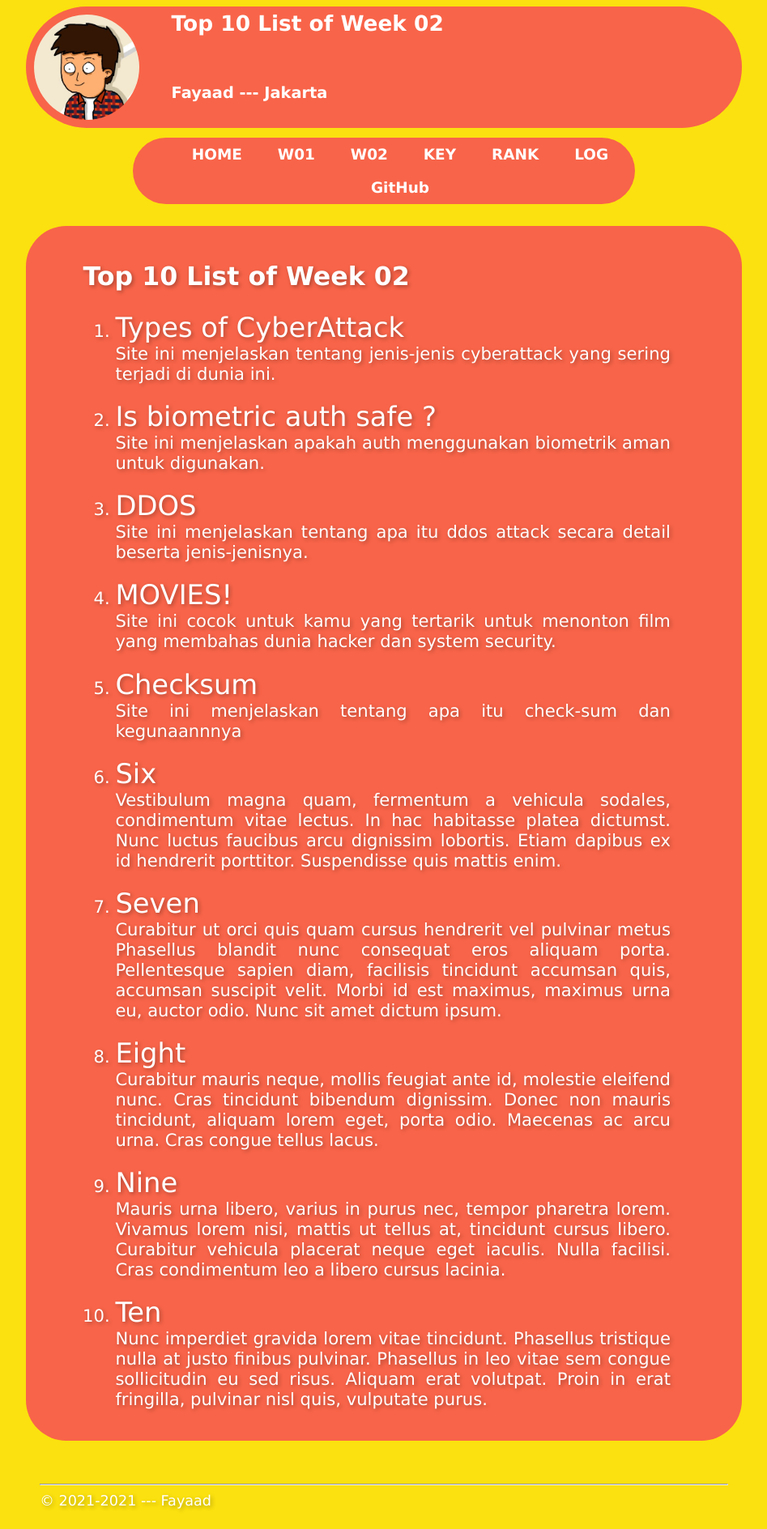
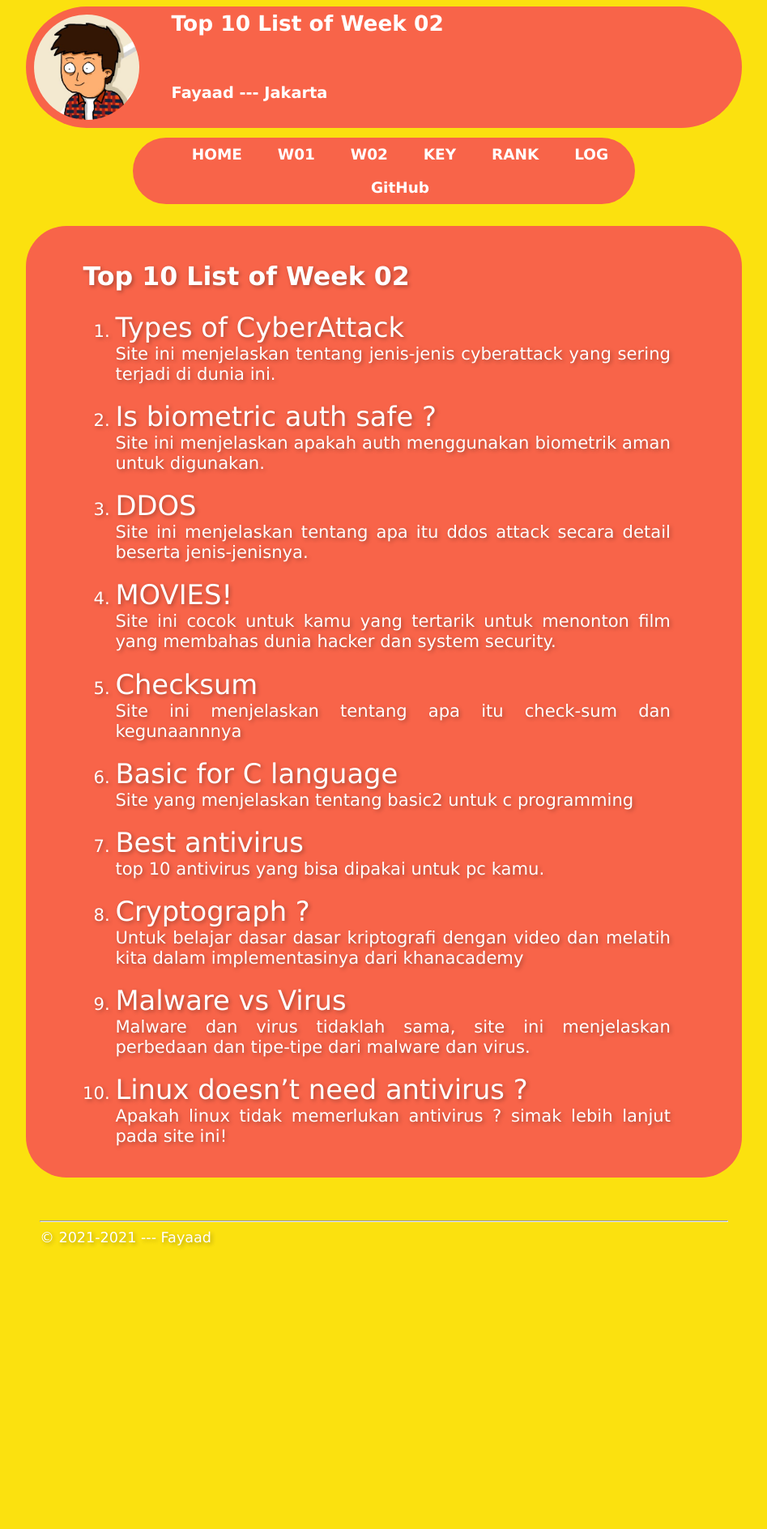
Before and after one commit to fayaadbsa/os211, a Jekyll site: the page built from w02.md, in a window 1280 px wide. Shown: the whole page at 81% size, without its empty margins (166-1113 px from the left). Built offline with Jekyll 4.4.1, drawn with Linux system fonts in a browser that asks for light colours; our own code applies the rules of GitHub Pages for plain Markdown files; after the commit the page ends 1563 px from its top, so only the background shows below that.

Commit message:
Update w02.md

```diff
--- a/w02.md
+++ b/w02.md
@@ -20,37 +20,17 @@ Site ini cocok untuk kamu yang tertarik untuk menonton film yang membahas dunia
 5. [Checksum](https://www.lifewire.com/what-does-checksum-mean-2625825)<br>
 Site ini menjelaskan tentang apa itu check-sum dan kegunaannnya
 
-6. [Six](https://en.wikipedia.org/wiki/6)<br>
-Vestibulum magna quam, fermentum a vehicula sodales, condimentum vitae lectus.
-In hac habitasse platea dictumst.
-Nunc luctus faucibus arcu dignissim lobortis.
-Etiam dapibus ex id hendrerit porttitor.
-Suspendisse quis mattis enim.
+6. [Basic for C language](https://www.tutorialspoint.com/cprogramming/c_basic_syntax.htm)<br>
+Site yang menjelaskan tentang basic2 untuk c programming
 
-7. [Seven](https://en.wikipedia.org/wiki/7)<br>
-Curabitur ut orci quis quam cursus hendrerit vel pulvinar metus
-Phasellus blandit nunc consequat eros aliquam porta.
-Pellentesque sapien diam, facilisis tincidunt accumsan quis, accumsan suscipit velit.
-Morbi id est maximus, maximus urna eu, auctor odio.
-Nunc sit amet dictum ipsum.
+7. [Best antivirus](https://www.techradar.com/best/best-antivirus)<br>
+top 10 antivirus yang bisa dipakai untuk pc kamu.
 
-8. [Eight](https://en.wikipedia.org/wiki/8)<br>
-Curabitur mauris neque, mollis feugiat ante id, molestie eleifend nunc.
-Cras tincidunt bibendum dignissim.
-Donec non mauris tincidunt, aliquam lorem eget, porta odio.
-Maecenas ac arcu urna.
-Cras congue tellus lacus.
+8. [Cryptograph ?](https://www.khanacademy.org/computing/computer-science/cryptography)<br>
+Untuk belajar dasar dasar kriptografi dengan video dan melatih kita dalam implementasinya dari khanacademy
 
-9. [Nine](https://en.wikipedia.org/wiki/9)<br>
-Mauris urna libero, varius in purus nec, tempor pharetra lorem.
-Vivamus lorem nisi, mattis ut tellus at, tincidunt cursus libero.
-Curabitur vehicula placerat neque eget iaculis.
-Nulla facilisi.
-Cras condimentum leo a libero cursus lacinia.
+9. [Malware vs Virus](https://www.avast.com/c-malware-vs-virus)<br>
+Malware dan virus tidaklah sama, site ini menjelaskan perbedaan dan tipe-tipe dari malware dan virus.
 
-10. [Ten](https://en.wikipedia.org/wiki/10)<br>
-Nunc imperdiet gravida lorem vitae tincidunt.
-Phasellus tristique nulla at justo finibus pulvinar.
-Phasellus in leo vitae sem congue sollicitudin eu sed risus.
-Aliquam erat volutpat.
-Proin in erat fringilla, pulvinar nisl quis, vulputate purus.
+10. [Linux doesn't need antivirus ?](https://www.centerklik.com/linux-tidak-butuh-antivirus/#:~:text=Meskipun%20sistem%20Linux%20dapat%20terinfeksi,mendownload%2C%20menginstal%20dan%20menjalankan%20software.)<br>
+Apakah linux tidak memerlukan antivirus ? simak lebih lanjut pada site ini!
```
